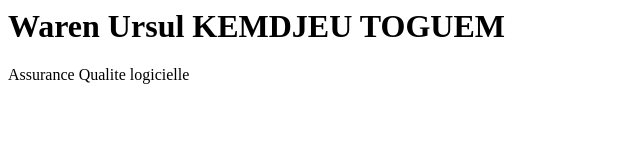
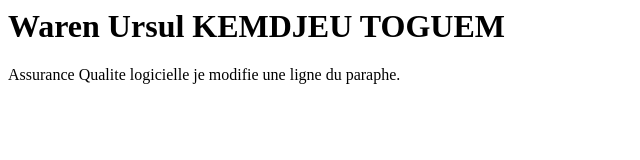
Before and after one commit to Waren147/ExamenGit, a plain HTML site: page index.html in a window 1280 px wide. Shown: the whole page, without its empty margins (0-640 px from the left). Drawn offline with Linux system fonts and the light colour scheme.

Commit message:
Mofication d'une ligne du paragraphe

```diff
--- a/index.html
+++ b/index.html
@@ -1,2 +1,4 @@
 <h1>Waren Ursul KEMDJEU TOGUEM</h1>
-<p>Assurance Qualite logicielle</p>
+<p>Assurance Qualite logicielle
+    je modifie une ligne du paraphe.
+</p>
```
